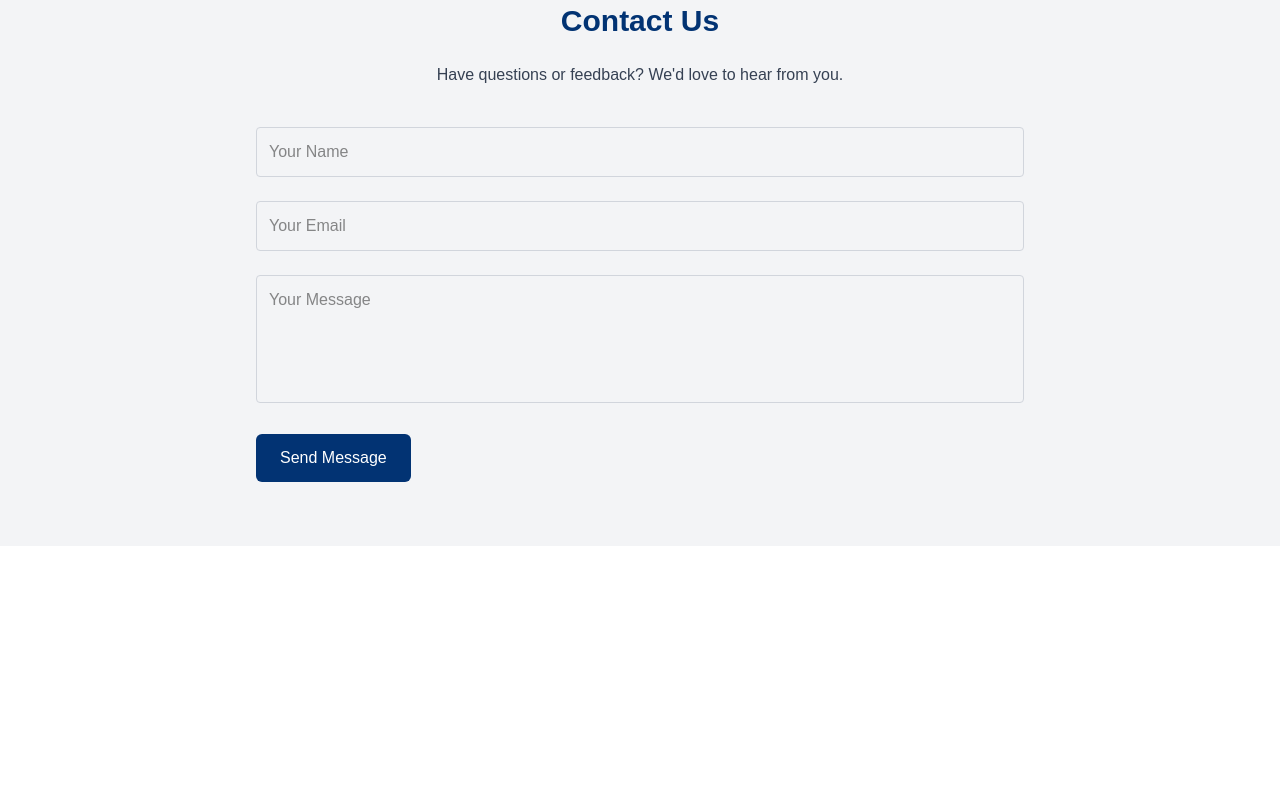
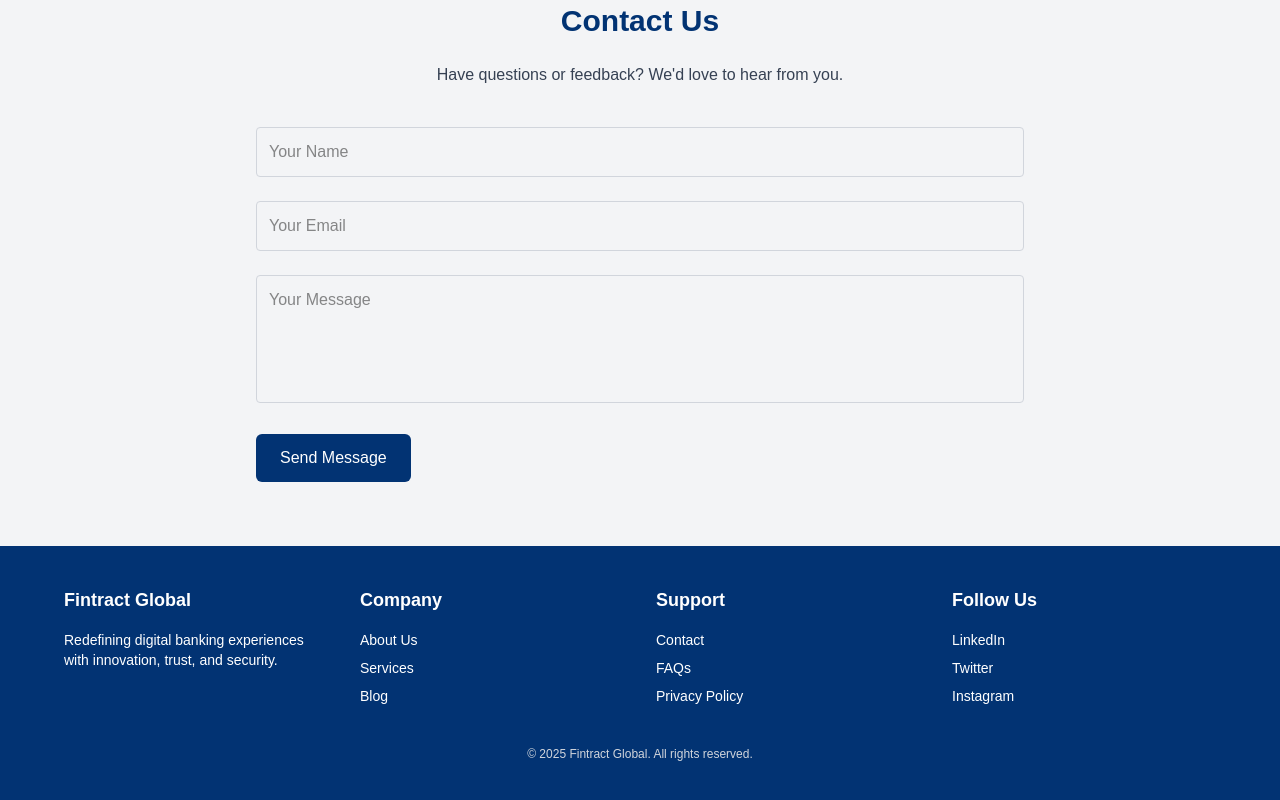
Before and after one commit to harshitagupta29/frontend, a Next.js app: page / in a window 1280 px wide. Shown: the part 1391-2191 px from the top of the page. Before the commit the page ends 1937 px from the top, so only its background shows below. Built offline with nearby package versions, Linux system fonts and the light colour scheme.

Commit message:
Final version with footer and color updates

```diff
--- a/src/app/page.js
+++ b/src/app/page.js
@@ -145,6 +145,50 @@ export default function Home() {
           </form>
         </div>
       </section>
+
+      {/* Footer */}
+      <footer className="bg-[#023373] text-white py-10 px-4">
+        <div className="max-w-6xl mx-auto grid md:grid-cols-4 gap-8 text-sm">
+          <div>
+            <h4 className="font-semibold text-lg mb-4">Fintract Global</h4>
+            <p>
+              Redefining digital banking experiences with innovation, trust,
+              and security.
+            </p>
+          </div>
+
+          <div>
+            <h4 className="font-semibold text-lg mb-4">Company</h4>
+            <ul className="space-y-2">
+              <li><a href="/about" className="hover:underline">About Us</a></li>
+              <li><a href="/services" className="hover:underline">Services</a></li>
+              <li><a href="/blog" className="hover:underline">Blog</a></li>
+            </ul>
+          </div>
+
+          <div>
+            <h4 className="font-semibold text-lg mb-4">Support</h4>
+            <ul className="space-y-2">
+              <li><a href="/contact" className="hover:underline">Contact</a></li>
+              <li><a href="#" className="hover:underline">FAQs</a></li>
+              <li><a href="#" className="hover:underline">Privacy Policy</a></li>
+            </ul>
+          </div>
+
+          <div>
+            <h4 className="font-semibold text-lg mb-4">Follow Us</h4>
+            <ul className="space-y-2">
+              <li><a href="#" className="hover:underline">LinkedIn</a></li>
+              <li><a href="#" className="hover:underline">Twitter</a></li>
+              <li><a href="#" className="hover:underline">Instagram</a></li>
+            </ul>
+          </div>
+        </div>
+
+        <div className="text-center text-xs mt-10 text-gray-300">
+          &copy; {new Date().getFullYear()} Fintract Global. All rights reserved.
+        </div>
+      </footer>
     </main>
   );
 }
```
